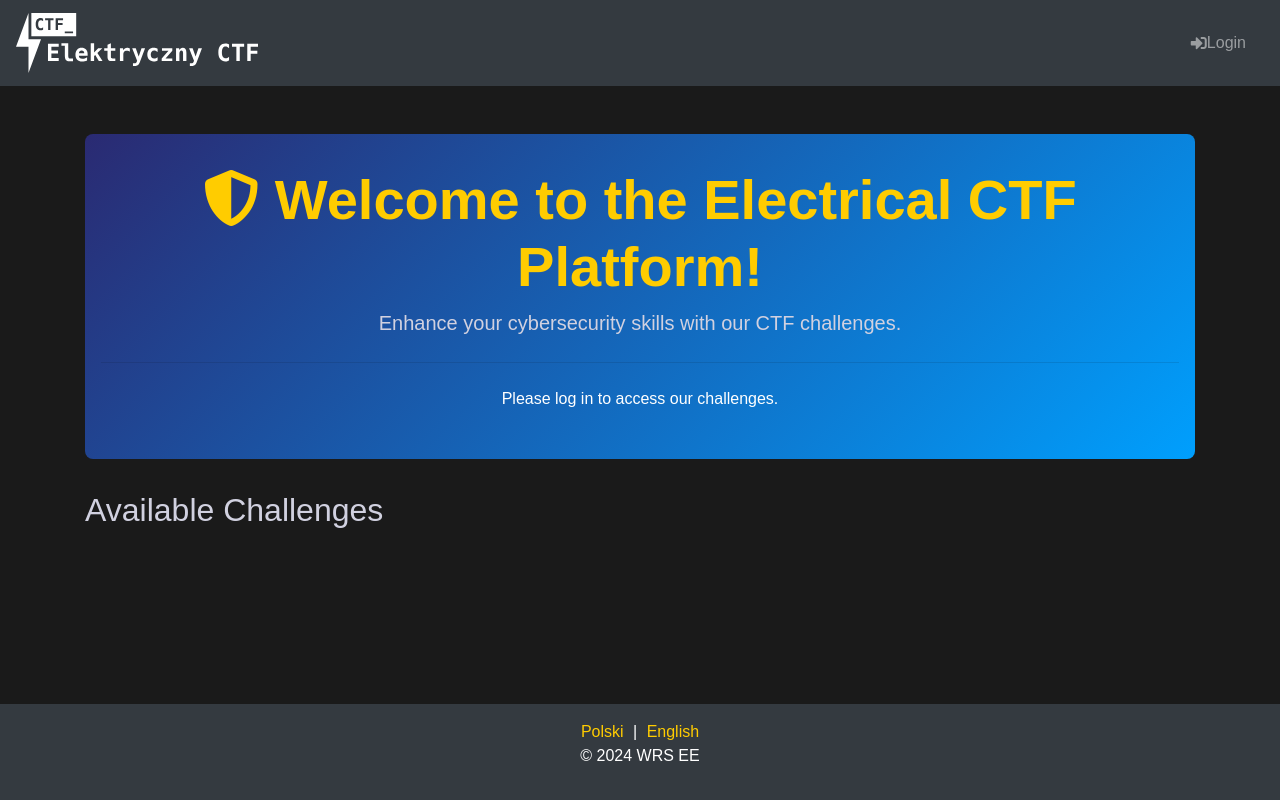
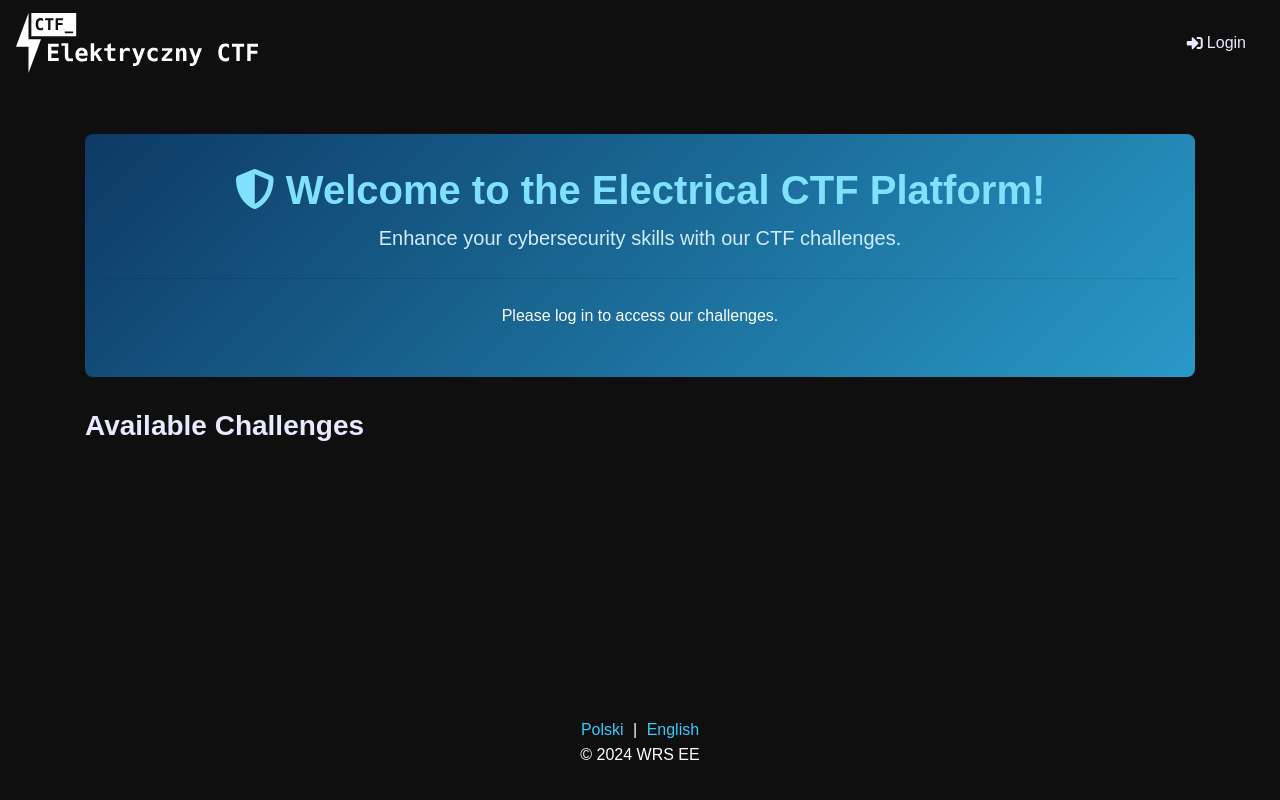
Before and after one commit to milckywayy/EE_CTF_Platform, a Flask app: page / in a window 1280 px wide. Run offline with Flask 3, Linux system fonts and the light colour scheme; data that the repository does not hold is empty; parts of the project's set-up code (start-up, migrations or seed data) failed here and were passed over; some libraries are stand-ins or nearby versions.

Commit message:
New css design

```diff
--- a/static/css/styles.css
+++ b/static/css/styles.css
@@ -1,14 +1,32 @@
 body {
-    background-color: #1a1a1a;
+    background-color: #0f0f0f;
     font-family: 'Arial', sans-serif;
-    color: #d1d1e0;
+    color: #e9e9ff;
+    line-height: 1.6;
+    margin: 0;
+    padding: 0;
 }
 
+h1, h2, h3, h4, h5, h5 {
+    font-weight: bold;
+}
+
+/* Navbar */
 .navbar-brand {
     font-weight: bold;
     font-size: 1.5rem;
     display: flex;
     align-items: center;
+    color: #33ccff;
+    text-decoration: none;
+}
+
+.navbar-dark .navbar-nav .nav-link {
+    color: #e9e9ff;
+}
+
+.bg-dark {
+    background-color: #0f0f0f !important;
 }
 
 .navbar-brand img.logo {
@@ -16,62 +34,77 @@ body {
     margin-right: 10px;
 }
 
+/* Jumbotron */
 .jumbotron {
-    background: linear-gradient(135deg, #2a2a72, #009ffd);
+    background: linear-gradient(135deg, #0d3a65, #2899c7);
     color: white;
     padding: 2rem 1rem;
     border-radius: 0.5rem;
+    text-align: center;
 }
 
-.jumbotron .display-4 {
+.jumbotron .display-5 {
     font-weight: bold;
-    color: #ffcc00;
+    color: #80e1ff;
 }
 
 .jumbotron .lead {
     font-size: 1.25rem;
-    color: #d1d1e0;
+    color: #d0ebff;
 }
 
+/* Challenge List */
 .challenge-list .list-group-item {
-    background-color: #2a2a2a;
+    background-color: #1a1a1a;
     color: #d1d1e0;
     font-size: 1.1rem;
     transition: background-color 0.3s ease;
     border: none;
+    padding: 1rem;
+    border-radius: 0.25rem;
+    margin-bottom: 0.2rem;
 }
 
 .challenge-list .list-group-item:hover {
-    background-color: #3d3d5c;
+    background-color: #33334d;
 }
 
-.badge-primary {
-    background-color: #009ffd;
+/* Alerts */
+.alert-danger {
+    background-color: #ff4d4d !important;
+    color: white !important;
 }
 
-.badge-warning {
-    background-color: #ffcc00;
-    color: black;
+.alert-success {
+    background-color: #009ffd !important;
+    color: white !important;
 }
 
-.badge-danger {
-    background-color: #ff4d4d;
+.alert {
+    border-color: #0f0f0f;
+    border-bottom: white solid
 }
 
-.badge-success {
-    background-color: #66ff66;
-    color: black;
+.alert-messages {
+    font-size: 18px;
+    position: fixed;
+    top: 10%;
+    left: 50%;
+    transform: translateX(-50%);
+    z-index: 1000;
+    width: 50%;
 }
 
-.mt-5 {
-    margin-top: 3rem !important;
+/* Footer */
+.footer {
+    background-color: #0f0f0f;
+    width: 100%;
+    padding: 1rem 0;
+    text-align: center;
+    color: #d1d1e0;
 }
 
-.footer {
-    background-color: #1a1a1a;
-    width: 100%;
-}
-
+/* Profile Pictures */
 .profile-picture {
     width: 40px;
     height: 40px;
@@ -88,9 +121,18 @@ body {
     object-fit: cover;
 }
 
+/* Navbar Links */
 .nav-link {
     display: flex;
     align-items: center;
+    color: #d1d1e0;
+    padding: 0.5rem 1rem;
+    text-decoration: none;
+    transition: color 0.3s ease;
+}
+
+.nav-link:hover {
+    color: #33ccff;
 }
 
 .nav-item {
@@ -99,33 +141,38 @@ body {
     padding: 0 10px;
 }
 
+/* Cards */
 .card {
-    background-color: #2a2a2a;
+    background-color: #1a1a1a;
     color: #d1d1e0;
     border: none;
     border-radius: 0.5rem;
+    margin-bottom: 1rem;
+    border-bottom: #33ccff solid;
 }
 
 .card-header {
-    background-color: #1a1a1a;
-    border-bottom: 1px solid #3d3d5c;
+    background-color: #0f0f0f;
+    padding: 0.75rem 1rem;
 }
 
 .card-body p {
     margin: 0.5rem 0;
 }
 
+/* Language Links */
 .language-link {
-    color: #ffcc00;
+    color: #33ccff;
     text-decoration: none;
     margin: 0 5px;
     transition: color 0.3s ease;
 }
 
 .language-link:hover {
-    color: #009ffd;
+    color: #1f6d7a;
 }
 
+/* Challenge Links */
 .available-challenge a.challenge-link {
     color: #d1d1e0;
     text-decoration: none;
--- a/templates/base.html
+++ b/templates/base.html
@@ -30,13 +30,13 @@
                         </li>
                         <li class="nav-item">
                             <a class="nav-link" href="{{ url_for('logout') }}">
-                                <i class="fas fa-sign-out-alt"></i> {{ _('Logout') }}
+                                <i class="fas fa-sign-out-alt mr-1"></i> {{ _('Logout') }}
                             </a>
                         </li>
                     {% else %}
                         <li class="nav-item">
                             <a class="nav-link" href="{{ url_for('login') }}">
-                                <i class="fas fa-sign-in-alt"></i> {{ _('Login') }}
+                                <i class="fas fa-sign-in-alt mr-1"></i> {{ _('Login') }}
                             </a>
                         </li>
                     {% endif %}
--- a/templates/index.html
+++ b/templates/index.html
@@ -4,7 +4,7 @@
 
 {% block content %}
 <div class="jumbotron text-center">
-    <h1 class="display-4"><i class="fas fa-shield-alt"></i> {{ _('Welcome to the Electrical CTF Platform!') }}</h1>
+    <h1 class="display-5"><i class="fas fa-shield-alt"></i> {{ _('Welcome to the Electrical CTF Platform!') }}</h1>
     <p class="lead">{{ _('Enhance your cybersecurity skills with our CTF challenges.') }}</p>
     <hr class="my-4">
     {% if 'logged_in' in session %}
@@ -16,7 +16,7 @@
 
 <div class="row">
     <div class="col-md-12">
-        <h2>{{ _('Available Challenges') }}</h2>
+        <h3>{{ _('Available Challenges') }}</h3>
         <ul class="challenge-list list-group">
             {% for challenge in challenges %}
                 <li class="challenge-list list-group-item d-flex justify-content-between align-items-center {{ 'available-challenge' if challenge.is_available() else 'unavailable-challenge' }}">
```
Also changed, not shown: other parts of static/css/styles.css (+35 -15 lines), templates/challenge.html (+12 -4 lines).
